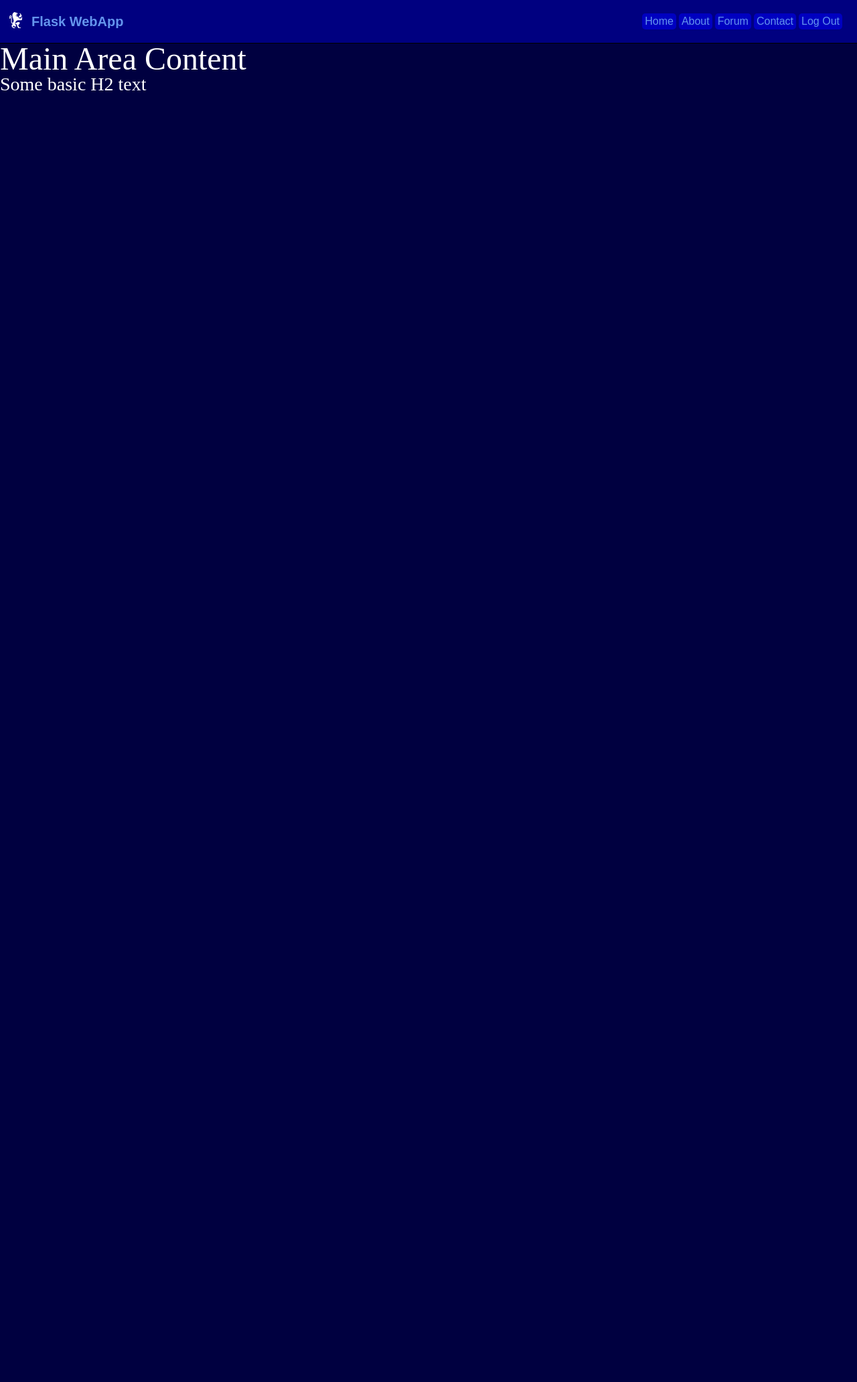
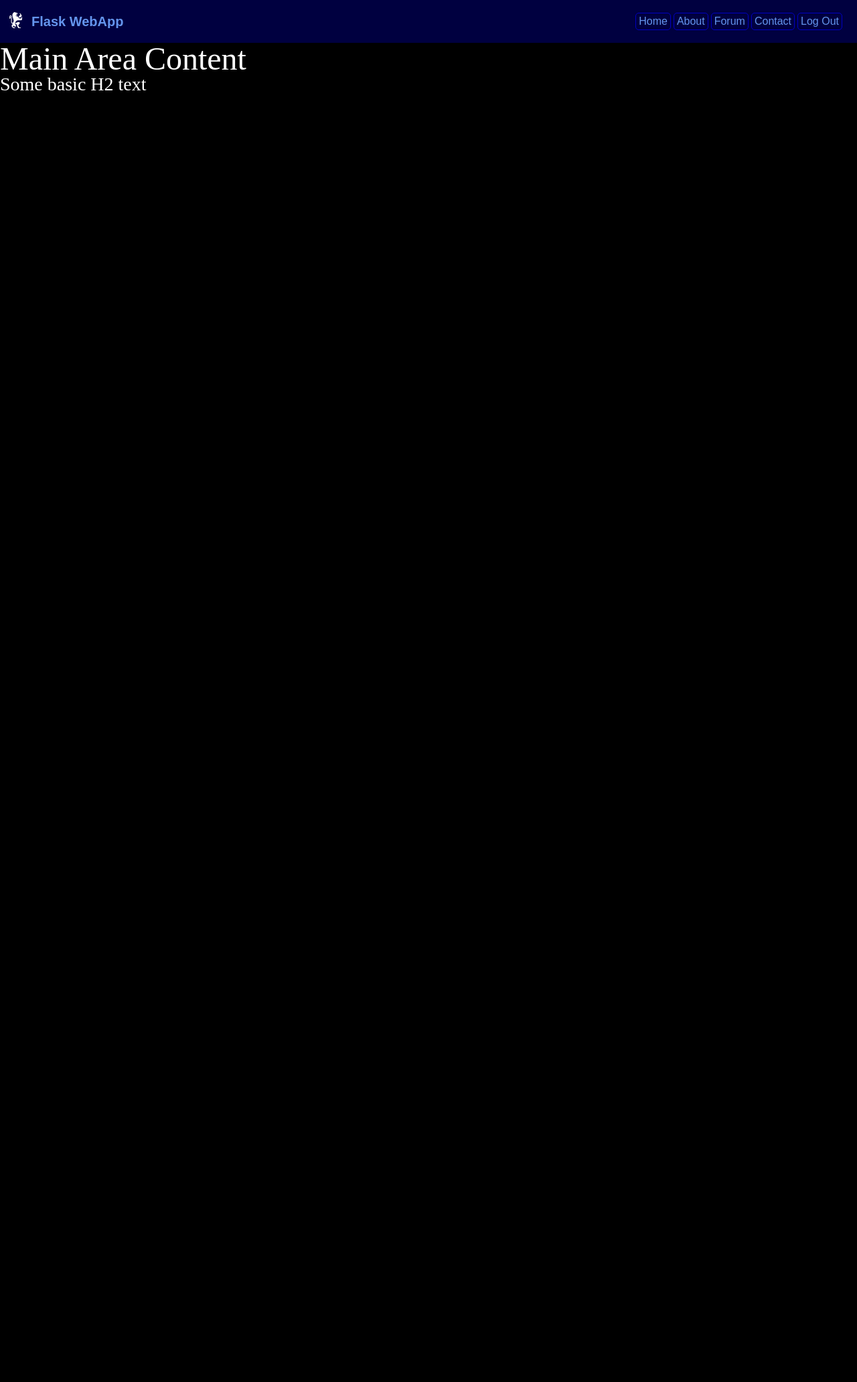
Before and after one commit to SedesGobhani/appstart, a Flask app: page / in a window 1280 px wide. Shown: the whole page at 67% size. Run offline with Flask 2, Linux system fonts and the light colour scheme.

Commit message:
Cleaned up menu styles & colors.

```diff
--- a/static/css/styles.css
+++ b/static/css/styles.css
@@ -6,7 +6,7 @@ h4 { font-size: 0.75rem }
 
 body {
   color: white;
-  background: #000040;
+  background: black;
   box-sizing: border-box;
   font-size: 12px;
   margin: 0;
@@ -20,7 +20,7 @@ header {
   flex-direction: row;
   justify-content: space-between;
   align-items: center;
-  background: #000080;
+  background: #000040;
   font-family: sans-serif;
   z-index: 5;
   border-bottom: 1px solid black;
@@ -68,7 +68,8 @@ nav a {
   padding: 4px 4px;
   text-decoration: none;
   font-size: 16px;
-  color: #6495ED; /* cornflowerblue */
-  background: #0000C0;
+  color: #6495ED;
+  background: #000040;
   border-radius: 5px;
+  border: 1px solid #0000C0;
 }
--- a/static/js/menu.js
+++ b/static/js/menu.js
@@ -1,31 +1,25 @@
+
   $(document).ready(function(){
+
     $( "a" ).each(function(i) {
-      $(this).click(function() {
+
+      $(this).click(function() {  // click occurred
         $(this).siblings().each(function(i) {
+          $(this).css("background", "");
+          $(this).data("selected", false);
           $(this).css("color", "");
-          $(this).data("selected", false);
-          // $(this).css("border", "");
         })
-        $(this).css("color", "#FFD700");
+        $(this).css("background", "#5c0a0a");
         $(this).data("selected", true);
-        // $(this).css("border", "1px solid #FFD700");
       });
 
     $(this).hover(
-      function() {
-        $(this).css("background-color", "#6495ED");
-        $(this).css("font-weight", "bold");
+      function() { // hover activated
+        $(this).css("color", "tomato");
+      },
+      function(){ // hover deactivated
         if( $(this).data("selected") ) {
-          $(this).css("color", "#FFD700");
-        } else {
-          $(this).css("color", "#0000C0");
-        }
-      },
-      function(){
-        $(this).css("background-color", "#0000C0");
-        $(this).css("font-weight", "normal");
-        if( $(this).data("selected") ) {
-          $(this).css("color", "#FFD700");
+          $(this).css("color", "#tomato");
         } else {
           $(this).css("color", "");
         }
```
